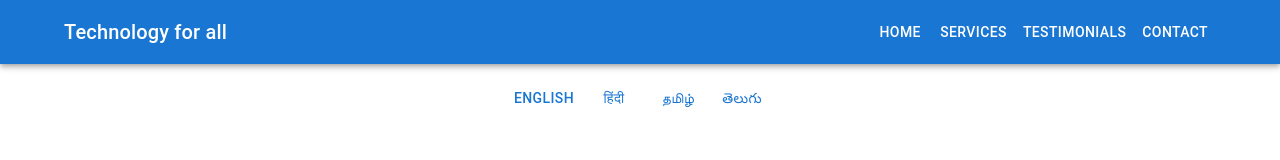
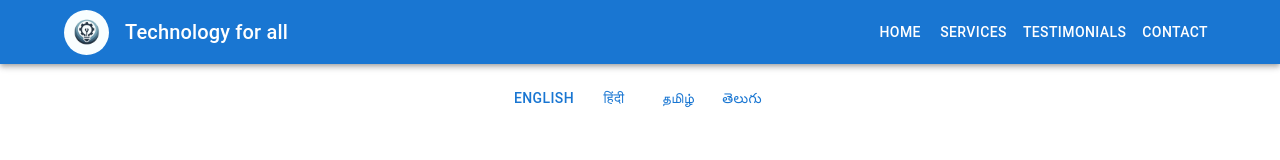
Before and after one commit to hameedsk381/tfe, a React (Vite) app: page / in a window 1280 px wide. Shown: the top 160 px of the page. Built offline with nearby package versions, Linux system fonts and the light colour scheme.

Commit message:
landing page changed title

```diff
--- a/index.html
+++ b/index.html
@@ -2,7 +2,7 @@
 <html lang="en">
   <head>
     <meta charset="UTF-8" />
-    <link rel="icon" type="image/svg+xml" href="/vite.svg" />
+    <link rel="icon" type="image/svg+xml" href="./src/assets/logotech.png" />
     <meta name="viewport" content="width=device-width, initial-scale=1.0" />
     <title>Technology for all</title>
   </head>
--- a/src/components/Header.jsx
+++ b/src/components/Header.jsx
@@ -4,9 +4,9 @@ import Toolbar from '@mui/material/Toolbar';
 import Typography from '@mui/material/Typography';
 import Button from '@mui/material/Button';
 import { Link as RouterLink } from 'react-router-dom';
-import { Container, Box } from '@mui/material';
+import { Container, Box, Avatar } from '@mui/material';
 import { useTranslation } from 'react-i18next';
-
+import logo from '../assets/logotech.png'
 const Header = () => {
   const { t } = useTranslation();
 
@@ -14,9 +14,12 @@ const Header = () => {
     <AppBar position="static" color="primary">
       <Container>
         <Toolbar disableGutters>
-          <Typography variant="h6" component="div" sx={{ flexGrow: 1 }}>
-            {t('header.title')}
-          </Typography>
+          <Box sx={{ flexGrow: 1, display: 'flex', alignItems: 'center' }}>
+          <Avatar src={logo} alt="Logo" sx={{ height: 45, width: 45, marginRight: 2 }} />
+            <Typography variant="h6" component="div">
+              {t('header.title')}
+            </Typography>
+          </Box>
           <Box sx={{ display: { xs: 'none', md: 'flex' } }}>
             <Button color="inherit" component={RouterLink} to="/">{t('header.home')}</Button>
             <Button color="inherit" href="#services">{t('header.services')}</Button>
```
Also changed, not shown: src/assets/logo.webp (added), src/assets/logotech.png (added).
